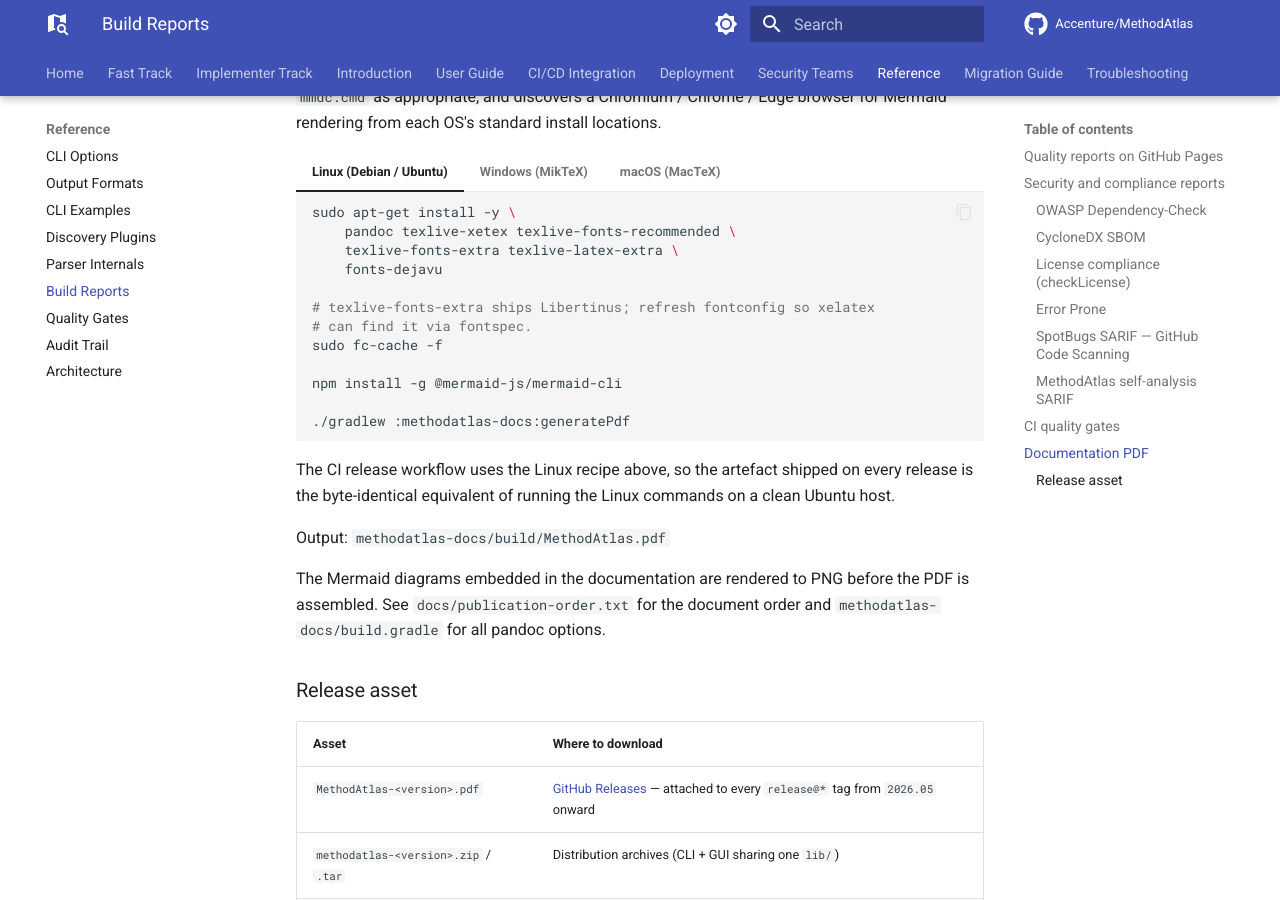
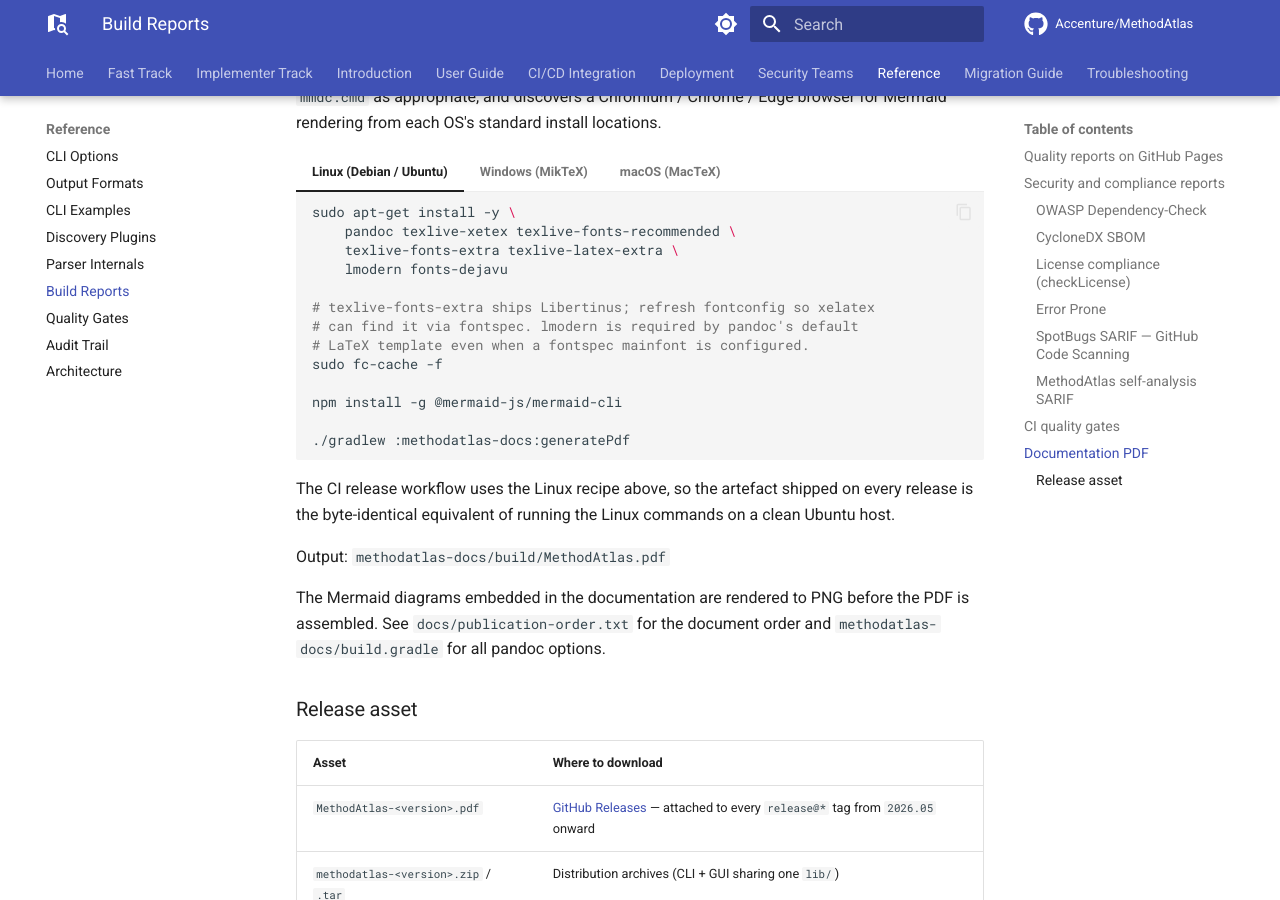
Before and after one commit to Accenture/MethodAtlas, an MkDocs documentation site: the page built from docs/reports.md, in a window 1280 px wide and 900 px high, scrolled down 3846 px. Built offline with MkDocs 1.6.1 and Material for MkDocs 9.7.7, drawn with Linux system fonts in a browser that asks for light colours; emoji names are drawn with the system emoji font; comment, search, counter and statistics services are not loaded.

Commit message:
fix(ci): install lmodern for the release-workflow PDF build
Release workflow failed with:

  ! LaTeX Error: File `lmodern.sty' not found.
  l.21 \ifPDFTeX

Pandoc's default LaTeX template loads \usepackage{lmodern} regardless
of whether a fontspec mainfont is configured. On ubuntu-latest the
texlive-fonts-recommended package does not always pull lmodern in as
a dependency, so the file isn't on the TeX search path.

Added lmodern to the explicit apt install list and added a
kpsewhich verification line so any future regression points at the
exact missing .sty. Same fix mirrored in the Linux recipe documented
in docs/reports.md.

```diff
--- a/docs/reports.md
+++ b/docs/reports.md
@@ -118,10 +118,11 @@ The PDF is **not** part of the standard `./gradlew build` lifecycle — it is bu
     sudo apt-get install -y \
         pandoc texlive-xetex texlive-fonts-recommended \
         texlive-fonts-extra texlive-latex-extra \
-        fonts-dejavu
+        lmodern fonts-dejavu
 
     # texlive-fonts-extra ships Libertinus; refresh fontconfig so xelatex
-    # can find it via fontspec.
+    # can find it via fontspec. lmodern is required by pandoc's default
+    # LaTeX template even when a fontspec mainfont is configured.
     sudo fc-cache -f
 
     npm install -g @mermaid-js/mermaid-cli
```
Also changed, not shown: 1 other file.
